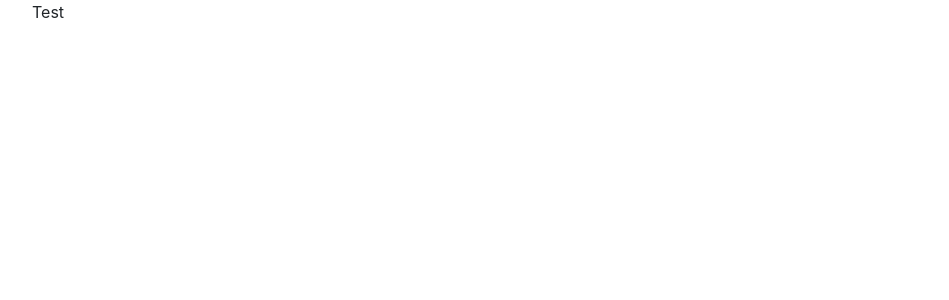
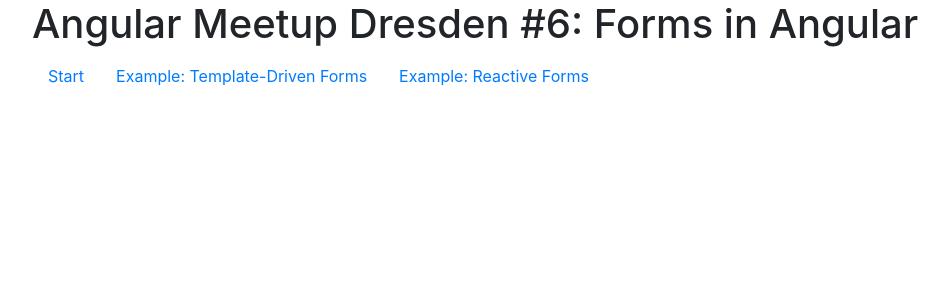
Before and after one commit to gregor-doroschenko/ng-forms-talk, an Angular app: page / in a window 1280 px wide. Shown: the top 300 px of the page, without its empty margins (53-1002 px from the left). Built offline with nearby package versions, Linux system fonts and the light colour scheme.

Commit message:
add navigation through examples

```diff
--- a/src/app/app.component.html
+++ b/src/app/app.component.html
@@ -1,6 +1,26 @@
 <!--The content below is only a placeholder and can be replaced.-->
 <div class="container">
-  <p>Test</p>
+  <h1>Angular Meetup Dresden #6: Forms in Angular</h1>
+  <ul class="nav nav-pills">
+    <li class="nav-item">
+      <a class="nav-link"
+         [routerLink]="'/'"
+         href="javascript:;">Start</a>
+    </li>
+    <li class="nav-item">
+      <a class="nav-link"
+         [routerLink]="'/template-driven-forms'"
+         routerLinkActive="active"
+         href="javascript:;">Example: Template-Driven Forms</a>
+    </li>
+    <li class="nav-item">
+      <a class="nav-link"
+         [routerLink]="'/reactive-forms'"
+         routerLinkActive="active"
+         href="javascript:;">Example: Reactive Forms</a>
+    </li>
+  </ul>
 </div>
-
-<router-outlet></router-outlet>
+<div class="container">
+  <router-outlet></router-outlet>
+</div>
--- a/src/app/app.component.scss
+++ b/src/app/app.component.scss
@@ -0,0 +1,3 @@
+.container {
+  margin-bottom: 2em;
+}
```
